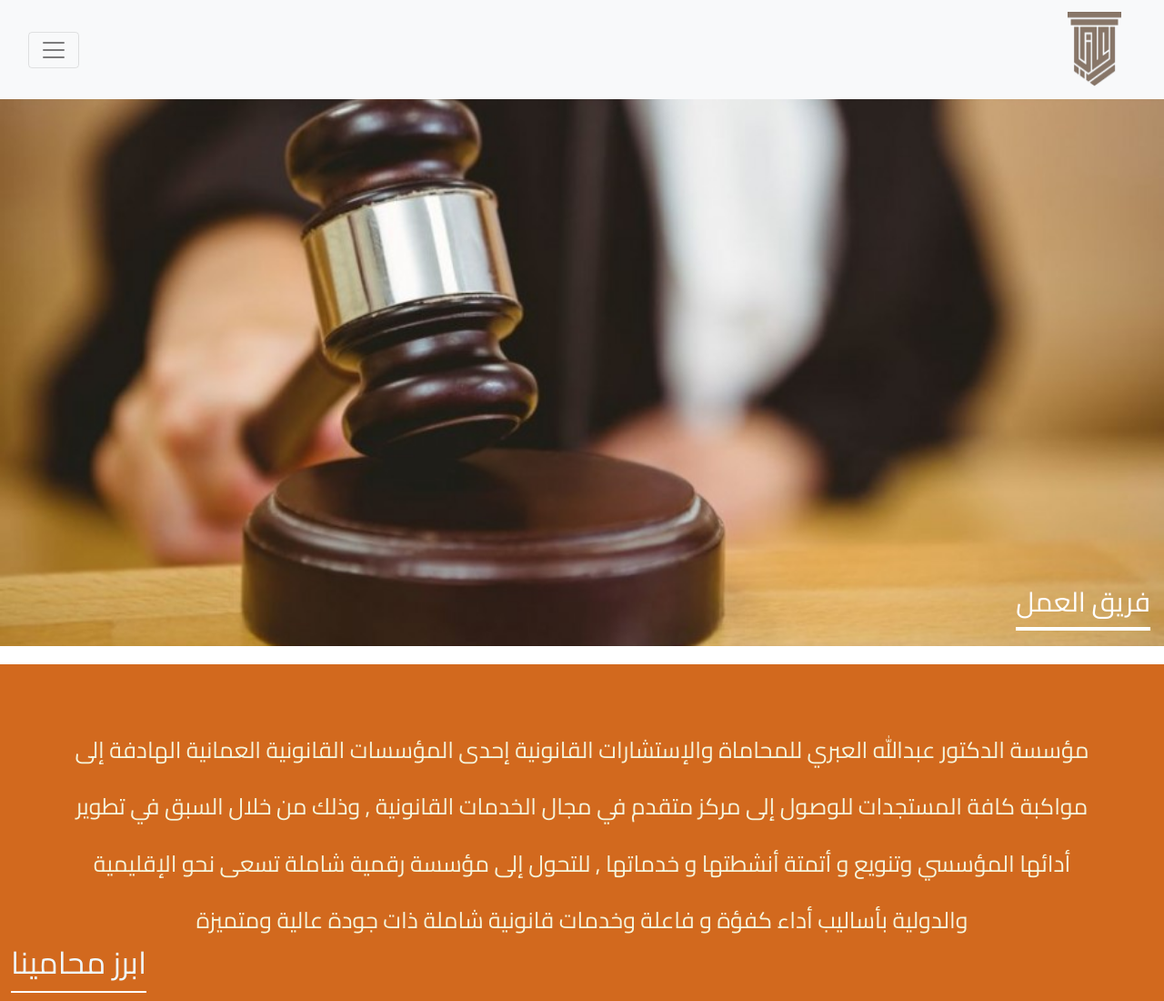
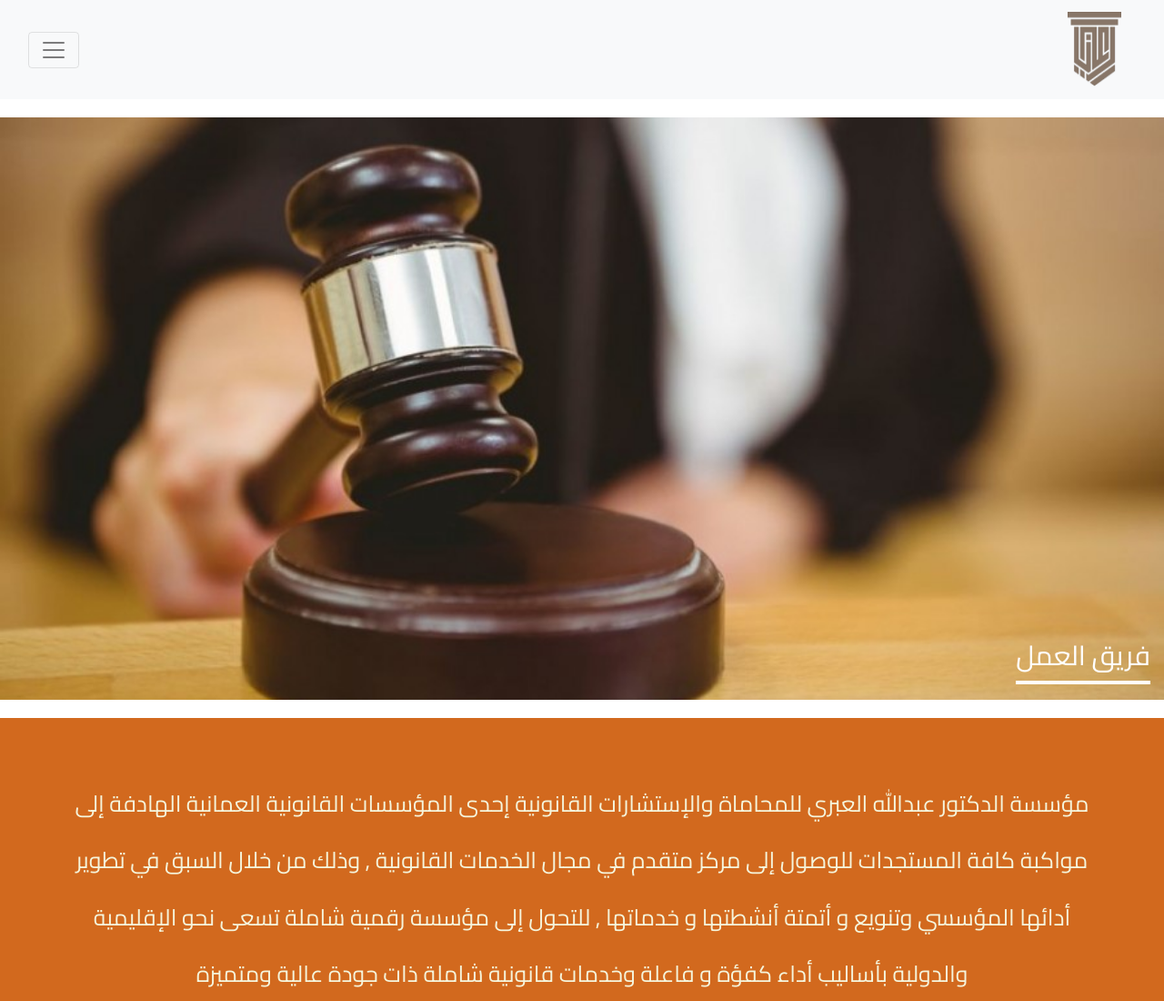
Before and after one commit to binsoltan8/alebree, a plain HTML site: page about.html in a window 1280 px wide. Shown: the top 1100 px of the page at 91% size. Drawn offline with nearby package versions, Linux system fonts and the light colour scheme.

Commit message:
first commit

```diff
--- a/about.html
+++ b/about.html
@@ -216,19 +216,6 @@ background-position:center;
         }
 
 
-    header,.bg-light{
-      position: fixed;
-      width: 100%;
-    top:0;
-      background: white;
-      background-attachment: fixed;
-    z-index: 999;
-    }
-    .navbar-nav{padding-top: 100px;
-       background:white;
-         background-attachment: fixed;
-    }
-    body{padding-top: 50px;}
     </style>
 </head>
 
--- a/css/sty.css
+++ b/css/sty.css
@@ -774,23 +774,3 @@ input:placeholder-shown {
 .card3 {
     background: white;
 }
-
-header,
-.bg-light {
-    position: fixed;
-    width: 100%;
-    top: 0;
-    background: white;
-    background-attachment: fixed;
-    z-index: 999;
-}
-
-.navbar-nav {
-    padding-top: 100px;
-    background: white;
-    background-attachment: fixed;
-}
-
-body {
-    padding-top: 100px;
-}
```
Also changed, not shown: index.html (+0 -13 lines), our_services.html (+1 -13 lines).
